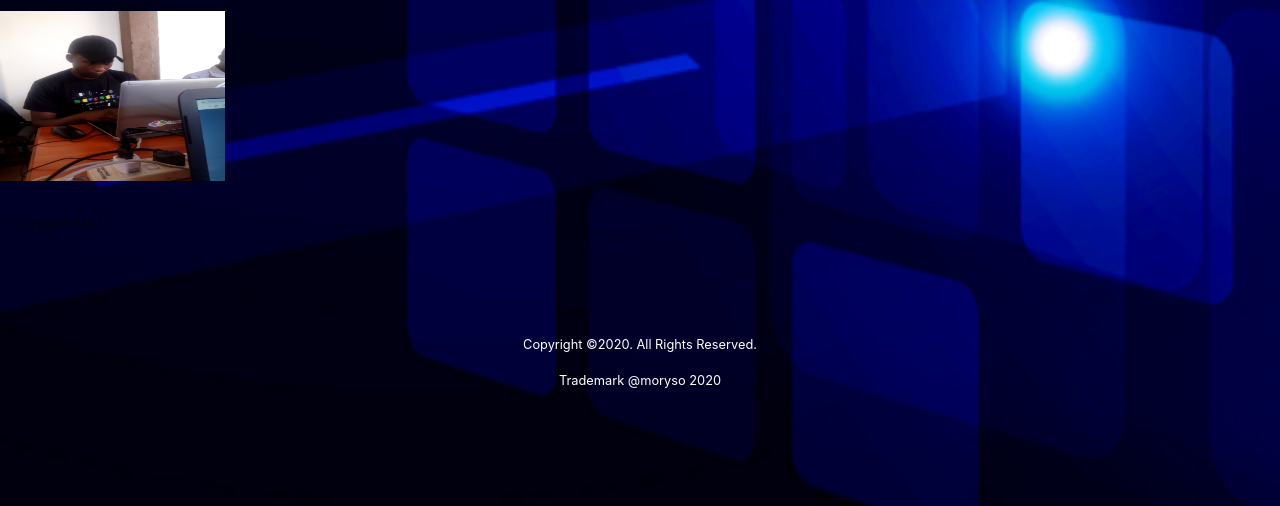
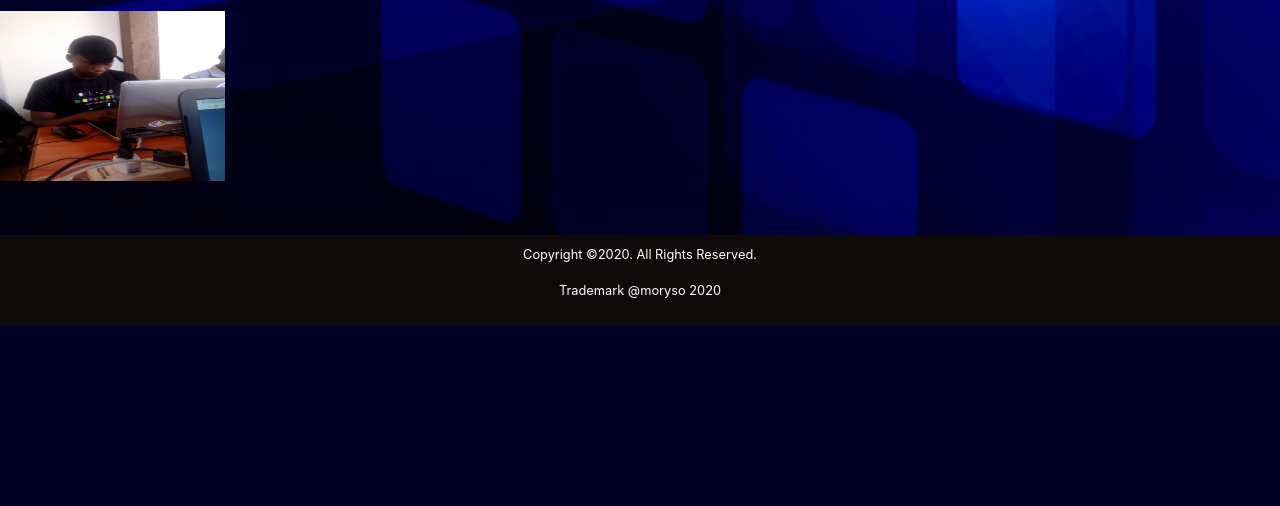
Before and after one commit to mourice-oduor/Personal-Website, a PHP site: page / in a window 1280 px wide. Shown: the part 2373-2879 px from the top of the page. After the commit the page ends 2699 px from the top, so only its background shows below. Run offline with PHP 8.4, Linux system fonts and the light colour scheme.

Commit message:
Update css file

```diff
--- a/css/styles.css
+++ b/css/styles.css
@@ -135,22 +135,25 @@ input[type=submit] {
     text-shadow:1px 1px 0px #000;
     font-size:20px;
     font-family:Centaur, serif;
-    letter-spacing:2px;}
+    letter-spacing:2px;
+}
 
-/* .min {
-    padding-left: 50px;
-    margin-left: 50%;
-} */
 .contact {
     padding-top: 10px;
-    margin-left: 25px
+    /* margin-left: 25px  */
 }
 #cont{
     color: rgb(1, 1, 17);
 }
 
-footer {
-    text-align:center;
-    font-size:80%;
-    padding:100px 0;
+.footer {
+  position: initial;
+  left: 0;
+  font-size:80%;
+  padding:10px 0;
+  bottom: 0%;
+  width: 100%;
+  background-color: rgb(14, 10, 10);
+  color: white;
+  text-align: center;
 }
```
